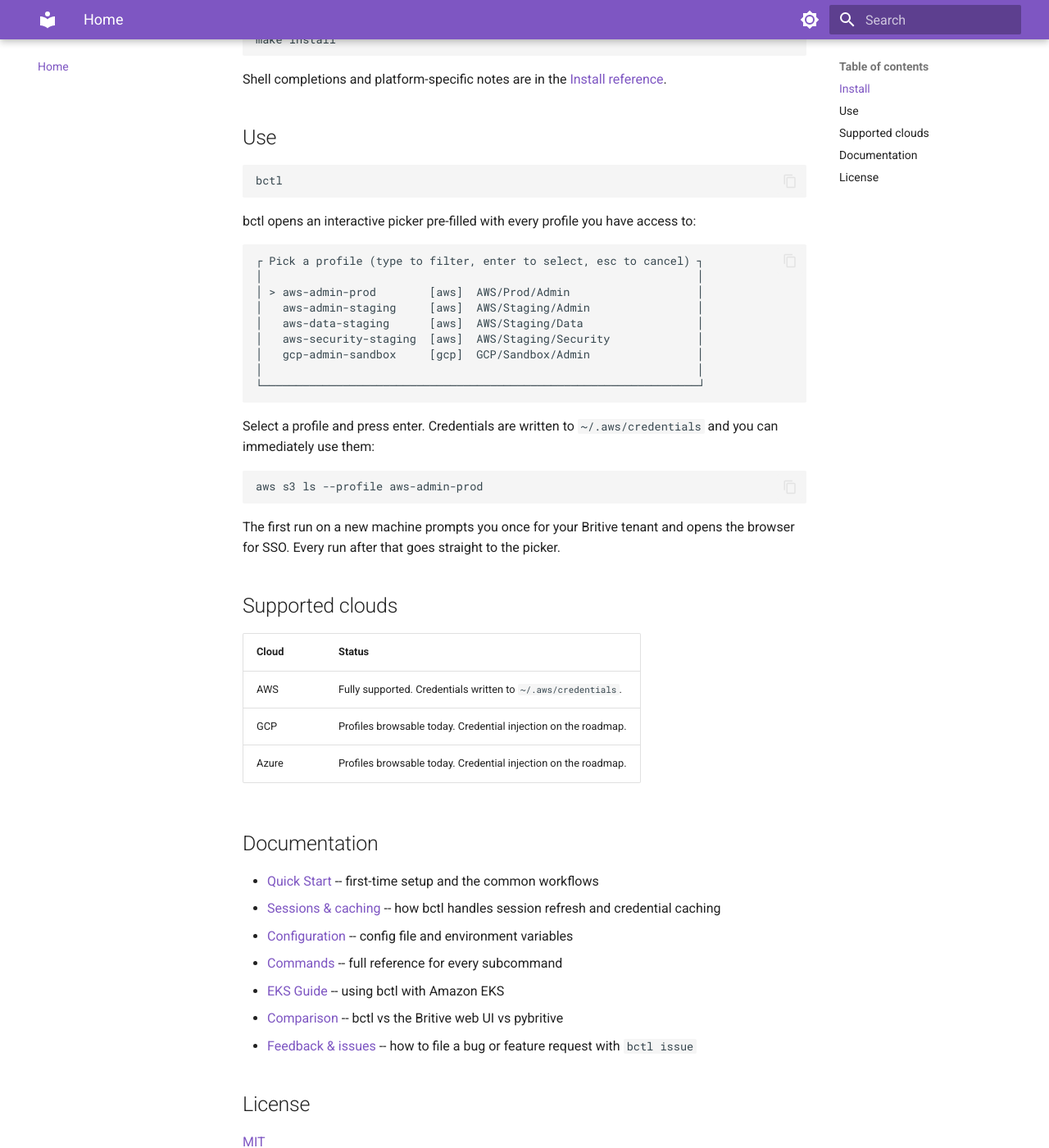
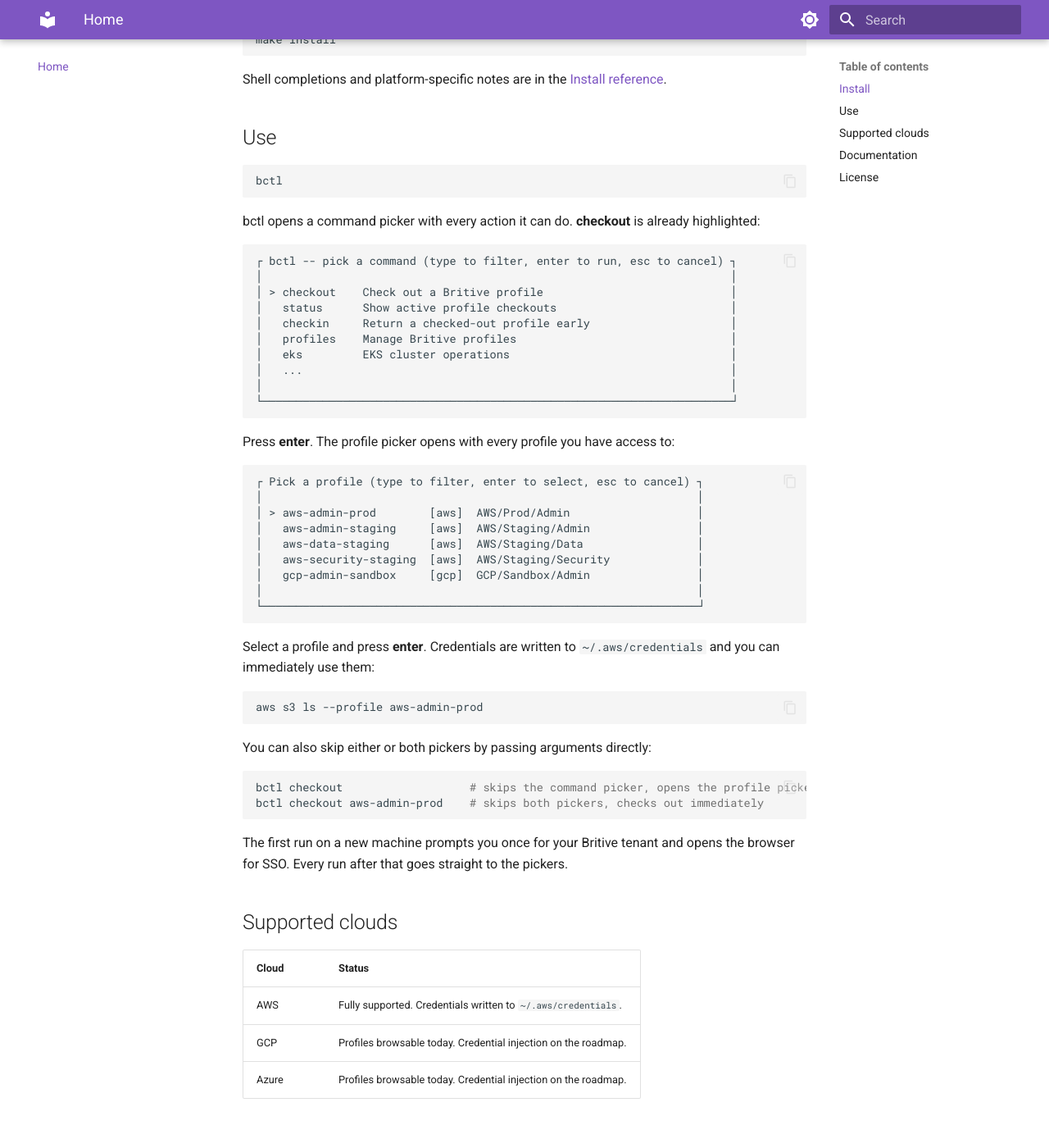
Before and after one commit to smichalabs/britivectl, an MkDocs documentation site: the page built from docs/docs/index.md, in a window 1280 px wide and 1400 px high, scrolled down 770 px. Shown: the whole window at 82% size. Built offline with MkDocs 1.6.1 and Material for MkDocs 9.7.7, drawn with Linux system fonts in a browser that asks for light colours.

Commit message:
fix(docs): show both command picker and profile picker in the Use section (#52)
The Use section on the home page was showing the profile picker as
the first thing that appears when you run bare bctl. In reality, bctl
opens the command picker first (with checkout highlighted by default),
and the profile picker only opens after you select checkout.

Now shows both pickers in sequence with a clear explanation that
pressing enter on the default-highlighted checkout opens the profile
picker. Also adds the three-line skip example so users know they can
bypass either or both pickers.

````diff
--- a/docs/docs/index.md
+++ b/docs/docs/index.md
@@ -37,7 +37,22 @@ Shell completions and platform-specific notes are in the [Install reference](ins
 bctl
 ```
 
-bctl opens an interactive picker pre-filled with every profile you have access to:
+bctl opens a command picker with every action it can do. **checkout** is already highlighted:
+
+```
+┌ bctl -- pick a command (type to filter, enter to run, esc to cancel) ┐
+│                                                                      │
+│ > checkout    Check out a Britive profile                            │
+│   status      Show active profile checkouts                          │
+│   checkin     Return a checked-out profile early                     │
+│   profiles    Manage Britive profiles                                │
+│   eks         EKS cluster operations                                 │
+│   ...                                                                │
+│                                                                      │
+└──────────────────────────────────────────────────────────────────────┘
+```
+
+Press **enter**. The profile picker opens with every profile you have access to:
 
 ```
 ┌ Pick a profile (type to filter, enter to select, esc to cancel) ┐
@@ -51,13 +66,20 @@ bctl opens an interactive picker pre-filled with every profile you have access t
 └─────────────────────────────────────────────────────────────────┘
 ```
 
-Select a profile and press enter. Credentials are written to `~/.aws/credentials` and you can immediately use them:
+Select a profile and press **enter**. Credentials are written to `~/.aws/credentials` and you can immediately use them:
 
 ```bash
 aws s3 ls --profile aws-admin-prod
 ```
 
-The first run on a new machine prompts you once for your Britive tenant and opens the browser for SSO. Every run after that goes straight to the picker.
+You can also skip either or both pickers by passing arguments directly:
+
+```bash
+bctl checkout                   # skips the command picker, opens the profile picker
+bctl checkout aws-admin-prod    # skips both pickers, checks out immediately
+```
+
+The first run on a new machine prompts you once for your Britive tenant and opens the browser for SSO. Every run after that goes straight to the pickers.
 
 ## Supported clouds
 
````
